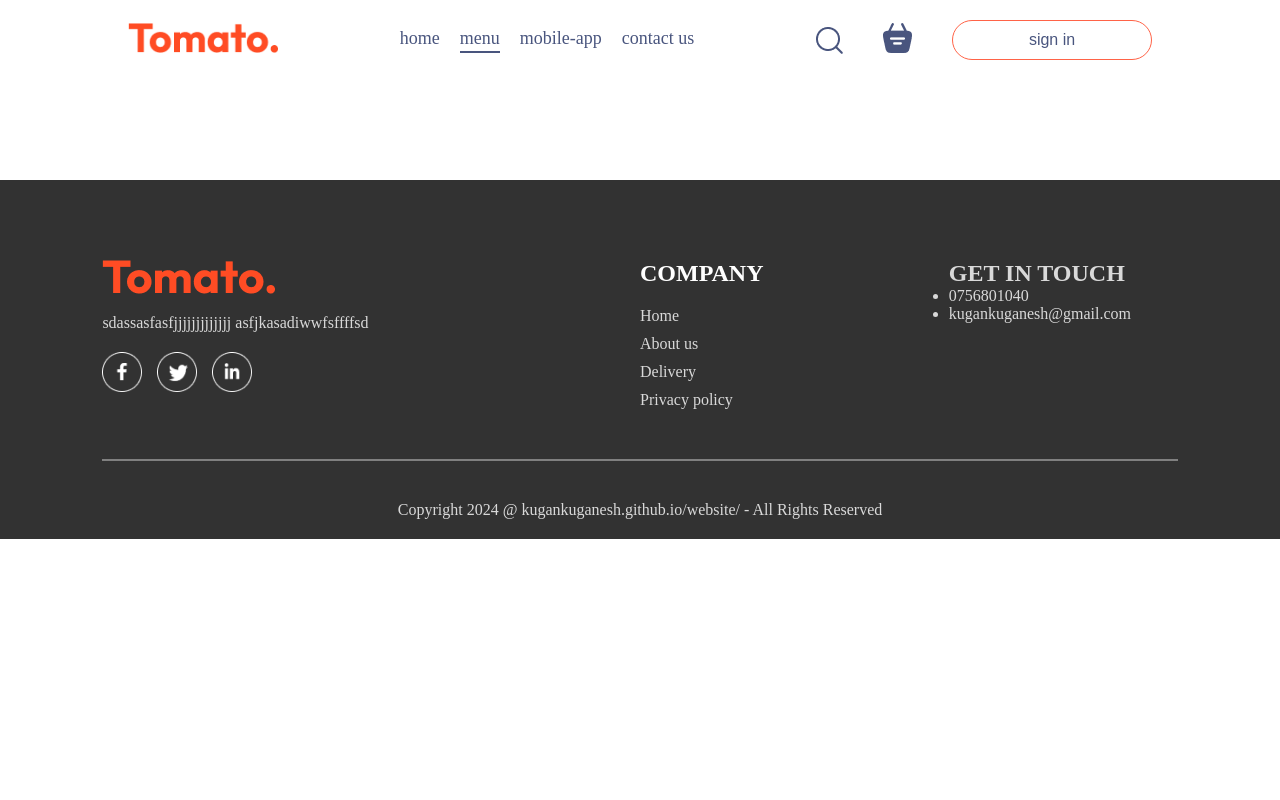
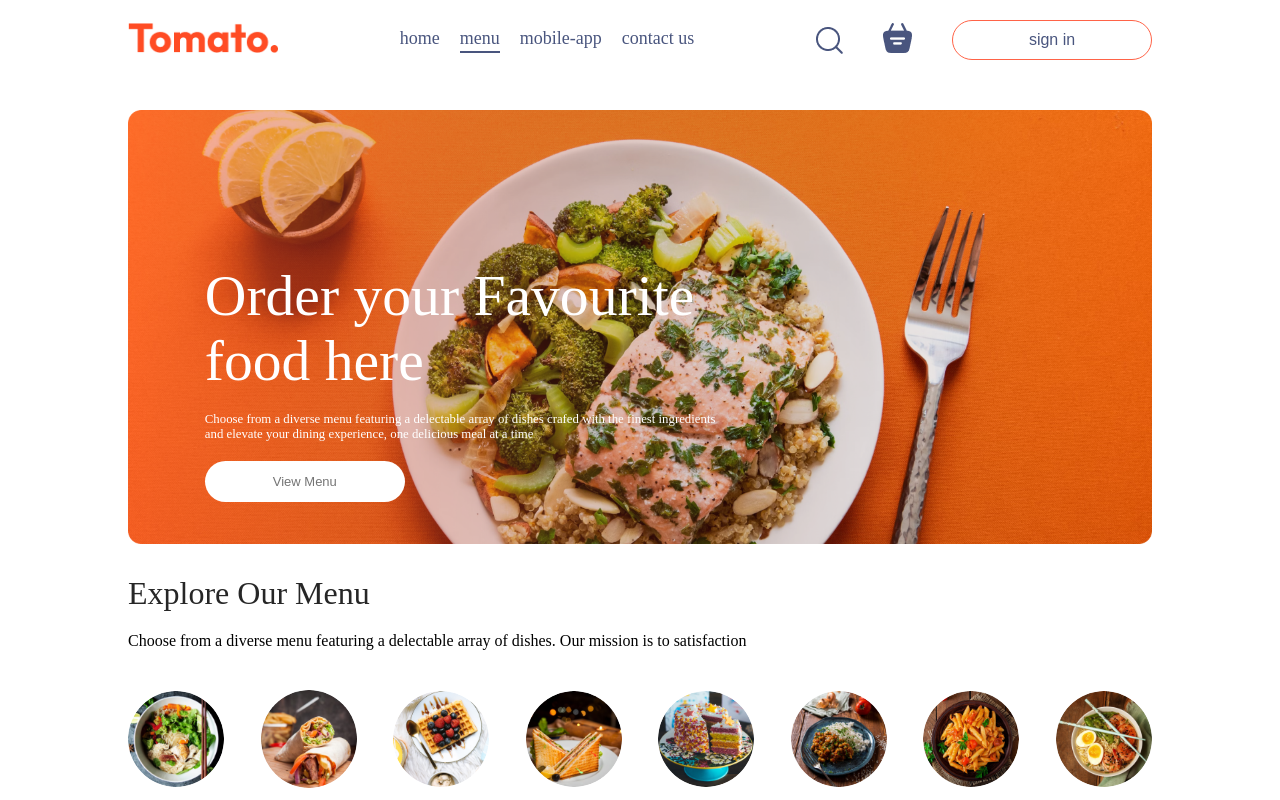
Before and after one commit to kugankuganesh/FoodDelivery, a React (Vite) app: page / in a window 1280 px wide. Shown: the top 800 px of the page. Built offline with nearby package versions, Linux system fonts and the light colour scheme; a web font is replaced by a local one.

Commit message:
Resolved merge conflicts

```diff
--- a/src/App.jsx
+++ b/src/App.jsx
@@ -1,6 +1,6 @@
 import React, { useState } from 'react'
 import Navbar from './components/Navbar/Navbar'
-import { Route, Routes } from 'react-router-dom'
+import { BrowserRouter as Router, Routes, Route } from "react-router-dom";
 import Home from './pages/Home/Home'
 import Cart from './pages/Cart/Cart'
 import PlaceOrder from './pages/PlaceOrder/PlaceOrder'
@@ -17,9 +17,9 @@ const App = () => {
       <Navbar setShowLogin={setShowLogin}/>
       <Routes>
 
-        <Route path='/FoodDelivery' element={<Home/>}/>
-        <Route path='/cart' element={<Cart/>}/>
-        <Route path='/order' element={<PlaceOrder/>}/>
+      <Route path="/" element={<Home />} />
+        <Route path="/cart" element={<Cart />} />
+        <Route path="/order" element={<PlaceOrder />} />
       </Routes>
     </div>
     <Footer/>
--- a/src/components/Navbar/Navbar.jsx
+++ b/src/components/Navbar/Navbar.jsx
@@ -9,13 +9,9 @@ const Navbar = ({setShowLogin}) => {
   const {getTotalCartAmount} = useContext(StoreContext);
   return (
     <div className='navbar'>
-
-
-
-        <Link to='/FoodDelivery'><img src={assets.logo} alt="" className="logo" /></Link>
+        <Link to='/'><img src={assets.logo} alt="" className="logo" /></Link>
         <ul className="navbar-menu">
-            <Link to='/FoodDelivery' onClick={()=>setMenu("home")} className={menu==="home"?"active":""}>home</Link>
-
+            <Link to='/' onClick={()=>setMenu("home")} className={menu==="home"?"active":""}>home</Link>
             <a href='#explore-menu' onClick={()=>setMenu("menu")} className={menu==="menu"?"active":""}>menu</a>
             <a href='#app-download' onClick={()=>setMenu("mobile-app")} className={menu==="mobile-app"?"active":""}>mobile-app</a>
             <a href='#footer' onClick={()=>setMenu("contact-us")} className={menu==="contact-us"?"active":""}>contact us</a>
```
